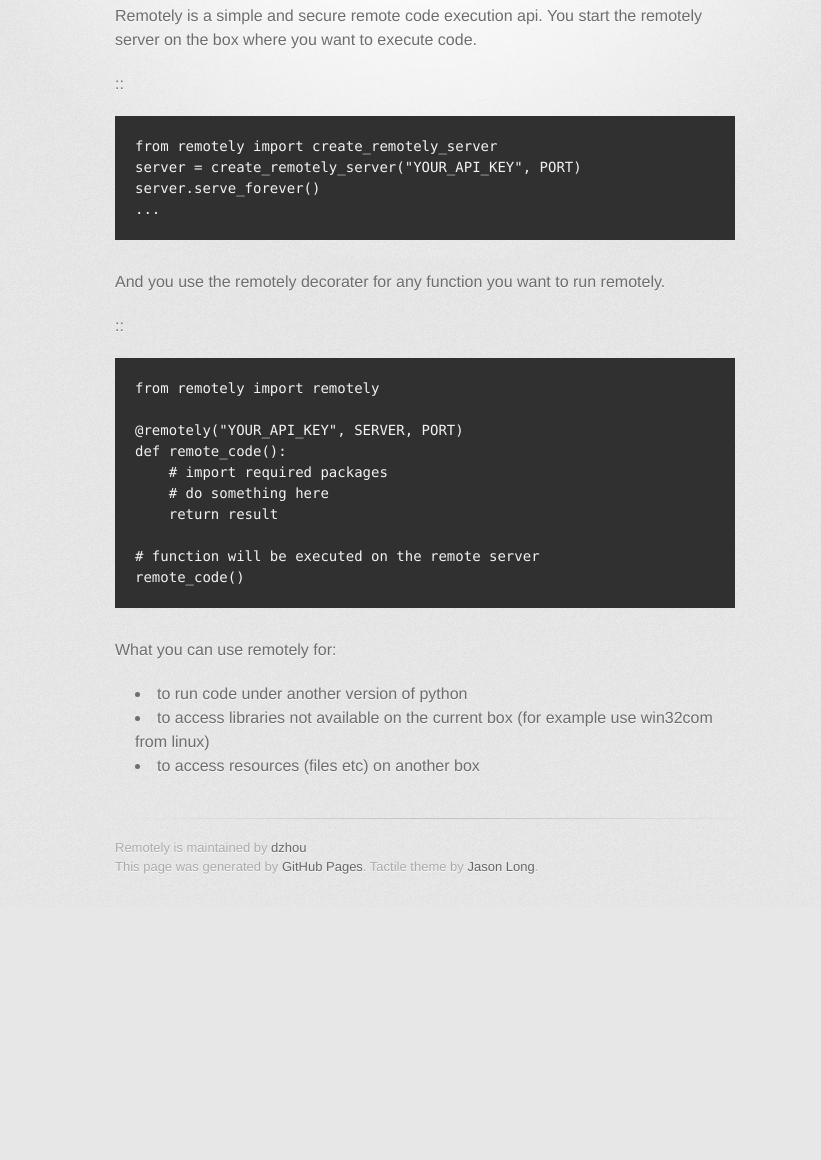
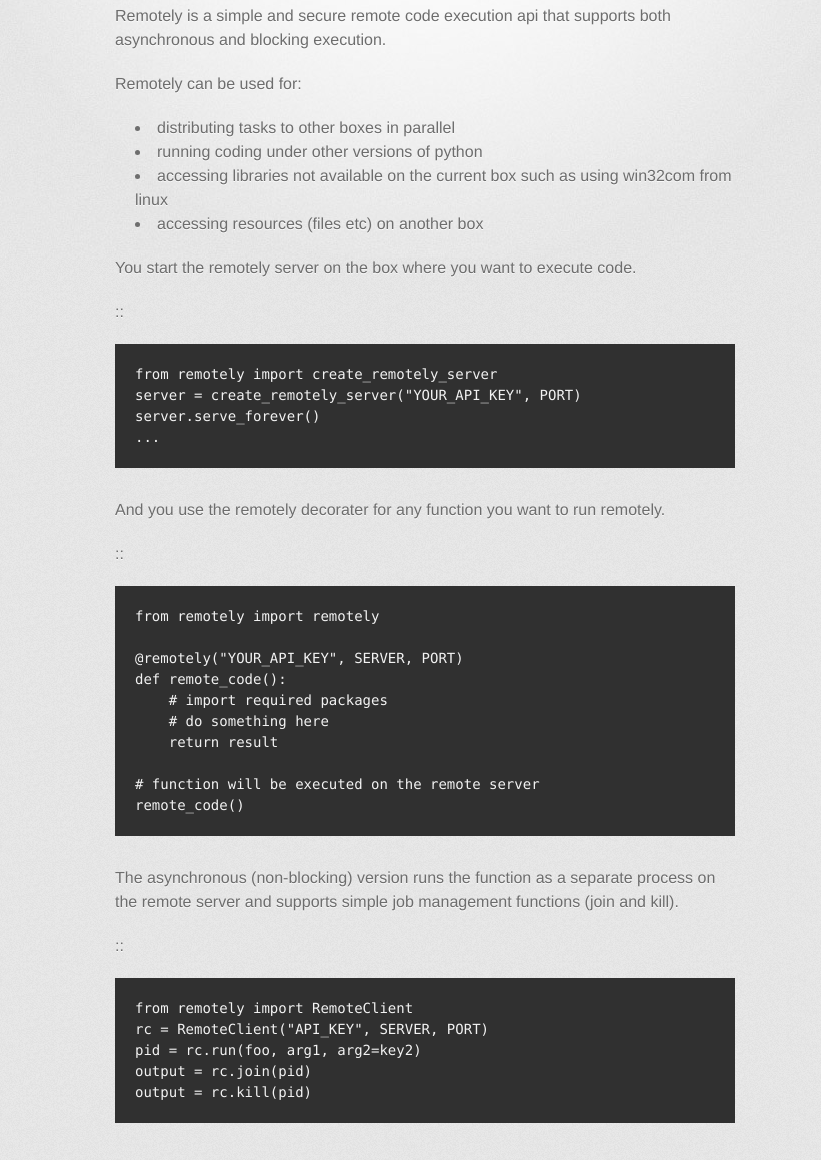
Before and after one commit to dzhou/remotely, a plain HTML site: page index.html in a window 1280 px wide. Shown: the part 315-1475 px from the top of the page, without its empty margins (215-1036 px from the left). Before the commit the page ends 1222 px from the top, so only its background shows below. Drawn offline with Linux system fonts and the light colour scheme; a web font is replaced by a local one.

Commit message:
Create gh-pages branch via GitHub

```diff
--- a/index.html
+++ b/index.html
@@ -33,8 +33,18 @@
         <section id="main_content">
           <h1>Remotely</h1>
 
-<p>Remotely is a simple and secure remote code execution api.
-You start the remotely server on the box where you want to execute code.</p>
+<p>Remotely is a simple and secure remote code execution api that supports both
+asynchronous and blocking execution. </p>
+
+<p>Remotely can be used for:</p>
+
+<ul>
+<li>distributing tasks to other boxes in parallel</li>
+<li>running coding under other versions of python</li>
+<li>accessing libraries not available on the current box
+such as using win32com from linux</li>
+<li>accessing resources (files etc) on another box</li>
+</ul><p>You start the remotely server on the box where you want to execute code.</p>
 
 <p>::</p>
 
@@ -60,14 +70,17 @@ def remote_code():
 remote_code()
 </code></pre>
 
-<p>What you can use remotely for:</p>
+<p>The asynchronous (non-blocking) version runs the function as a separate process
+on the remote server and supports simple job management functions (join and kill).</p>
 
-<ul>
-<li>to run code under another version of python</li>
-<li>to access libraries not available on the current box
-(for example use win32com from linux)</li>
-<li>to access resources (files etc) on another box </li>
-</ul>
+<p>::</p>
+
+<pre><code>from remotely import RemoteClient
+rc = RemoteClient("API_KEY", SERVER, PORT)
+pid = rc.run(foo, arg1, arg2=key2)
+output = rc.join(pid)
+output = rc.kill(pid)
+</code></pre>
         </section>
 
         <footer>
@@ -75,6 +88,16 @@ remote_code()
           This page was generated by <a href="http://pages.github.com">GitHub Pages</a>. Tactile theme by <a href="http://twitter.com/jasonlong">Jason Long</a>.
         </footer>
 
+                  <script type="text/javascript">
+            var gaJsHost = (("https:" == document.location.protocol) ? "https://ssl." : "http://www.");
+            document.write(unescape("%3Cscript src='" + gaJsHost + "google-analytics.com/ga.js' type='text/javascript'%3E%3C/script%3E"));
+          </script>
+          <script type="text/javascript">
+            try {
+              var pageTracker = _gat._getTracker("UA-36306382-1");
+            pageTracker._trackPageview();
+            } catch(err) {}
+          </script>
 
       </div>
     </div>
```
Also changed, not shown: params.json (+1 -1 lines).
